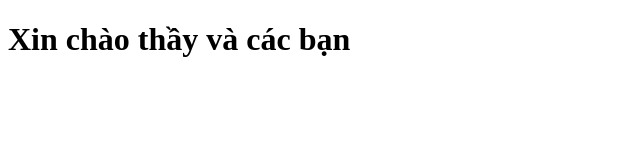
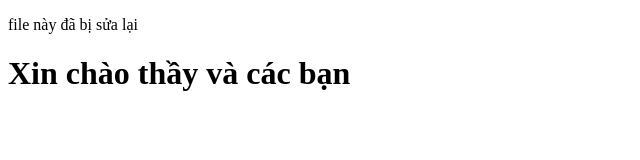
Before and after one commit to CaoNguyenDuyAnh/demo-git, a plain HTML site: page index.html in a window 1280 px wide. Shown: the whole page, without its empty margins (0-640 px from the left). Drawn offline with Linux system fonts and the light colour scheme.

Commit message:
Update index.html

```diff
--- a/index.html
+++ b/index.html
@@ -7,6 +7,7 @@
     <title>Document</title>
 </head>
 <body>
+    <p>file này đã bị sửa lại</p>
     <h1>Xin chào thầy và các bạn</h1>
 </body>
 </html>
```
